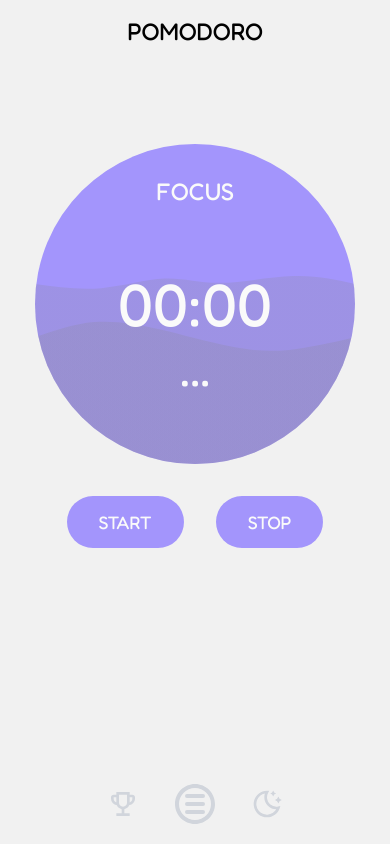
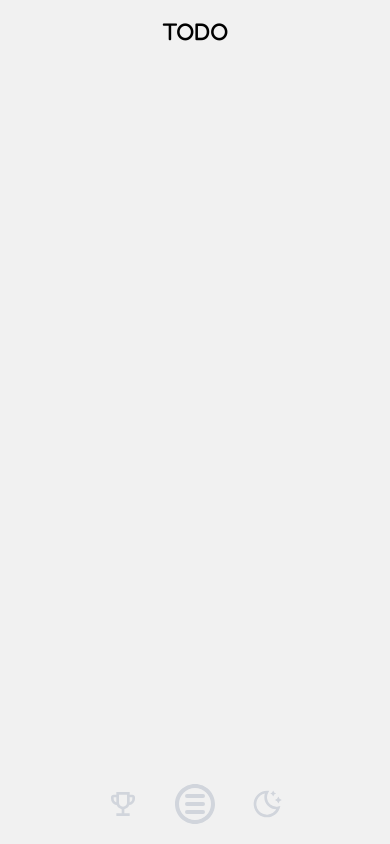
Before and after one commit to vChrisL/Pomodor, a React (Vite) app: page / in a window 390 px wide. Both pictures are taken after a click on the button 195 px from the left and 804 px from the top of the page. Built offline with nearby package versions, Linux system fonts and the light colour scheme.

Commit message:
added todo menu button functionality and placeholder todo menu component

```diff
--- a/src/App.tsx
+++ b/src/App.tsx
@@ -3,8 +3,12 @@ import {TimerComponent} from "./components/TimerComponent.tsx";
 import {Button} from "./components/Button.tsx";
 import {FooterBar} from "./components/FooterComponent.tsx";
 import {CounterCard} from "./components/CounterCardComponent.tsx";
+import {useTodoMenuStore} from "./stores/MenuStore.ts";
+import {MobileTodoMenu} from "./components/TodoMenuComponent.tsx";
 
 function App() {
+
+  const displayTodoMenu: boolean = useTodoMenuStore(state => state.displayTodoMenu);
 
   return (
     <>
@@ -18,6 +22,7 @@ function App() {
       <main className={`
         flex flex-col gap-24
         sm:p-4 sm:w-[calc(100%-20%)] sm:bg-[var(--primary-bg-color)]
+        ${displayTodoMenu ? 'hidden' : ''}
       `}>
         <h1 className={"text-2xl"}>POMODORO</h1>
 
@@ -41,6 +46,8 @@ function App() {
         </div>
       </main>
 
+      {displayTodoMenu && <MobileTodoMenu></MobileTodoMenu>}
+
       <FooterBar></FooterBar>
     </>
   );
--- a/src/components/FooterComponent.tsx
+++ b/src/components/FooterComponent.tsx
@@ -1,6 +1,10 @@
 import {MenuIcon, MoonIcon, TrophyIcon} from "./IconComponents.tsx";
+import {useTodoMenuStore} from "../stores/MenuStore.ts";
 
 export function FooterBar() {
+  const displayTodoMenu: boolean = useTodoMenuStore(state => state.displayTodoMenu);
+  const setDisplayTodoMenu = useTodoMenuStore(state => state.setDisplayTodoMenu);
+
   return (
     <footer className={`
       flex flex-row justify-center items-center gap-8
@@ -9,7 +13,7 @@ export function FooterBar() {
       <button>
         <TrophyIcon svgClass={"w-8 h-8 fill-gray-300"}></TrophyIcon>
       </button>
-      <button>
+      <button onClick={(): void => setDisplayTodoMenu(!displayTodoMenu)}>
         <MenuIcon svgClass={"w-12 h-12 fill-gray-300"}></MenuIcon>
       </button>
       <button>
--- /dev/null
+++ b/src/components/TodoMenuComponent.tsx
@@ -0,0 +1,7 @@
+export function MobileTodoMenu() {
+  return (
+    <div className={"w-full h-[90%] bg-[var(--primary-bg-color) z-10"}>
+      <h1 className={"text-2xl"}>TODO</h1>
+    </div>
+  )
+}
```
